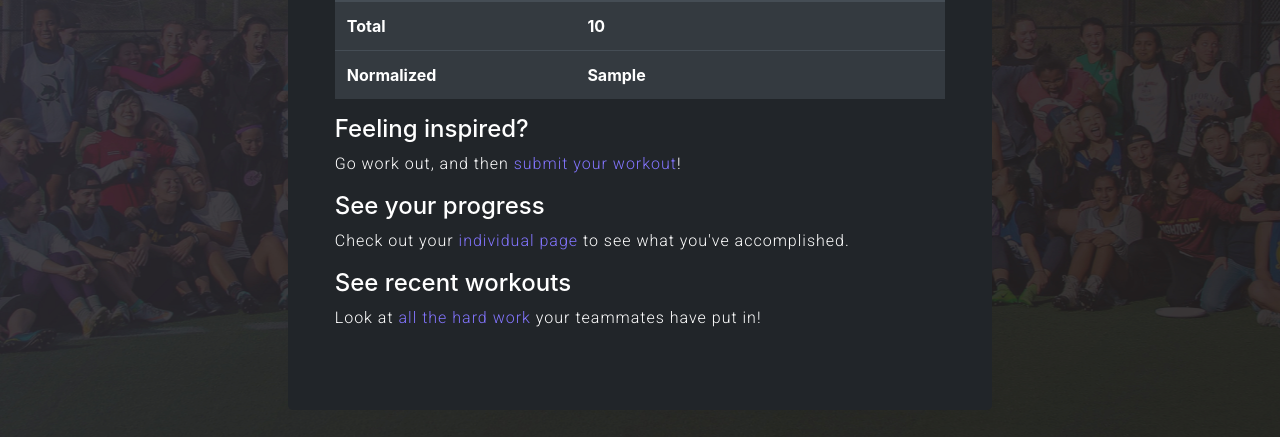
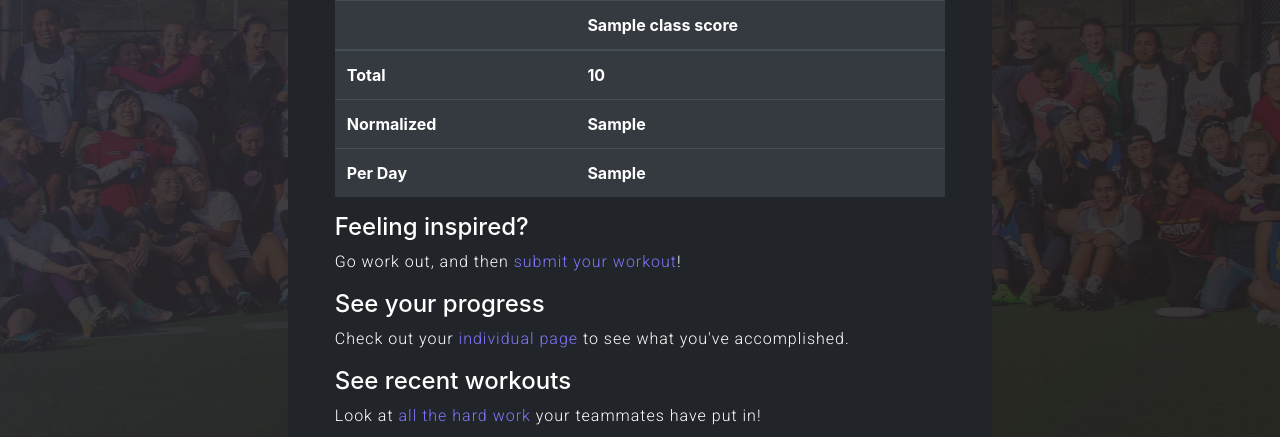
Before and after one commit to phoebeli23/workoutwars20, a Django app: template workoutwars/workoutwarsapp/templates/scoreboard.html in a window 1280 px wide. Shown: the part 1105-1542 px from the top of the page. Run offline with Django 3.2, Linux system fonts and the light colour scheme; the template is opened without the code that fills it: most values are stand-ins (such as "Sample title", 1, 10 or a date in 2020); lists and menus that the app fills with data are empty; some libraries are stand-ins or nearby versions.

Commit message:
added globals; scoreboard per day

```diff
--- a/workoutwars/workoutwarsapp/templates/scoreboard.html
+++ b/workoutwars/workoutwarsapp/templates/scoreboard.html
@@ -76,7 +76,7 @@
                   <thead>
                     <tr>
                       <th></th>
-                      {% for team_name, team_score, team_normalized in team_scores %}
+                      {% for team_name, team_score, team_normalized, per_day in team_scores %}
                         <th>{{ team_name }}</th>
                       {% endfor %}
                     </tr>
@@ -84,14 +84,20 @@
                   <tbody>
                     <tr>
                       <th>Total</th>
-                      {% for team_name, team_score, team_normalized in team_scores %}
+                      {% for team_name, team_score, team_normalized, per_day in team_scores %}
                         <th>{{ team_score }}</th>
                       {% endfor %}
                     </tr>
                     <tr>
                       <th>Normalized</th>
-                        {% for team_name, team_score, team_normalized in team_scores %}
+                      {% for team_name, team_score, team_normalized, per_day in team_scores %}
                         <th>{{ team_normalized }}</th>
+                      {% endfor %}
+                    </tr>
+                    <tr>
+                      <th>Per Day</th>
+                      {% for team_name, team_score, team_normalized, per_day in team_scores %}
+                        <th>{{ per_day }}</th>
                       {% endfor %}
                     </tr>
                   </tbody>
@@ -109,7 +115,7 @@
                   <thead>
                     <tr>
                       <th></th>
-                      {% for class_name, class_score, class_normalized in class_scores %}
+                      {% for class_name, class_score, class_normalized, per_day in class_scores %}
                         <th>{{ class_name }}</th>
                       {% endfor %}
                     </tr>
@@ -117,14 +123,20 @@
                   <tbody>
                     <tr>
                       <th>Total</th>
-                    {% for class_name, class_score, class_normalized in class_scores %}
+                      {% for class_name, class_score, class_normalized, per_day in class_scores %}
                         <th>{{ class_score }}</th>
                       {% endfor %}
                     </tr>
                     <tr>
                       <th>Normalized</th>
-                      {% for class_name, class_score, class_normalized in class_scores %}
+                      {% for class_name, class_score, class_normalized, per_day in class_scores %}
                         <th>{{ class_normalized }}</th>
+                      {% endfor %}
+                    </tr>
+                    <tr>
+                      <th>Per Day</th>
+                      {% for class_name, class_score, class_normalized, per_day in class_scores %}
+                        <th>{{ per_day }}</th>
                       {% endfor %}
                     </tr>
                   </tbody>
```
Also changed, not shown: workoutwars/workoutwarsapp/views.py (+12 -8 lines). Lines whose indentation alone changed are shown as unchanged.
